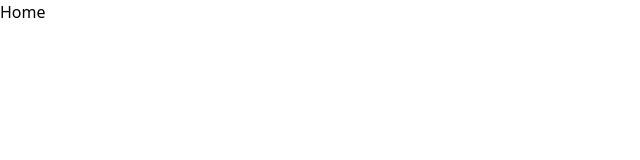
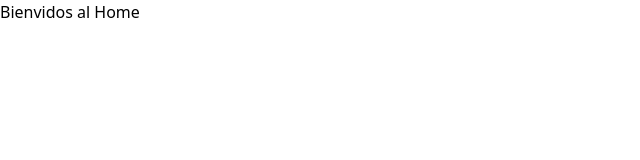
Before and after one commit to BrajhanLop/ecommerce-app, a React (Vite) app: page / in a window 1280 px wide. Shown: the top 160 px of the page, without its empty margins (0-640 px from the left). Built offline with nearby package versions, Linux system fonts and the light colour scheme.

Commit message:
change title

```diff
--- a/src/pages/Home.jsx
+++ b/src/pages/Home.jsx
@@ -2,6 +2,6 @@ import React from 'react'
 
 export const Home = () => {
   return (
-    <div>Home</div>
+    <div>Bienvidos al Home</div>
   )
 }
```
